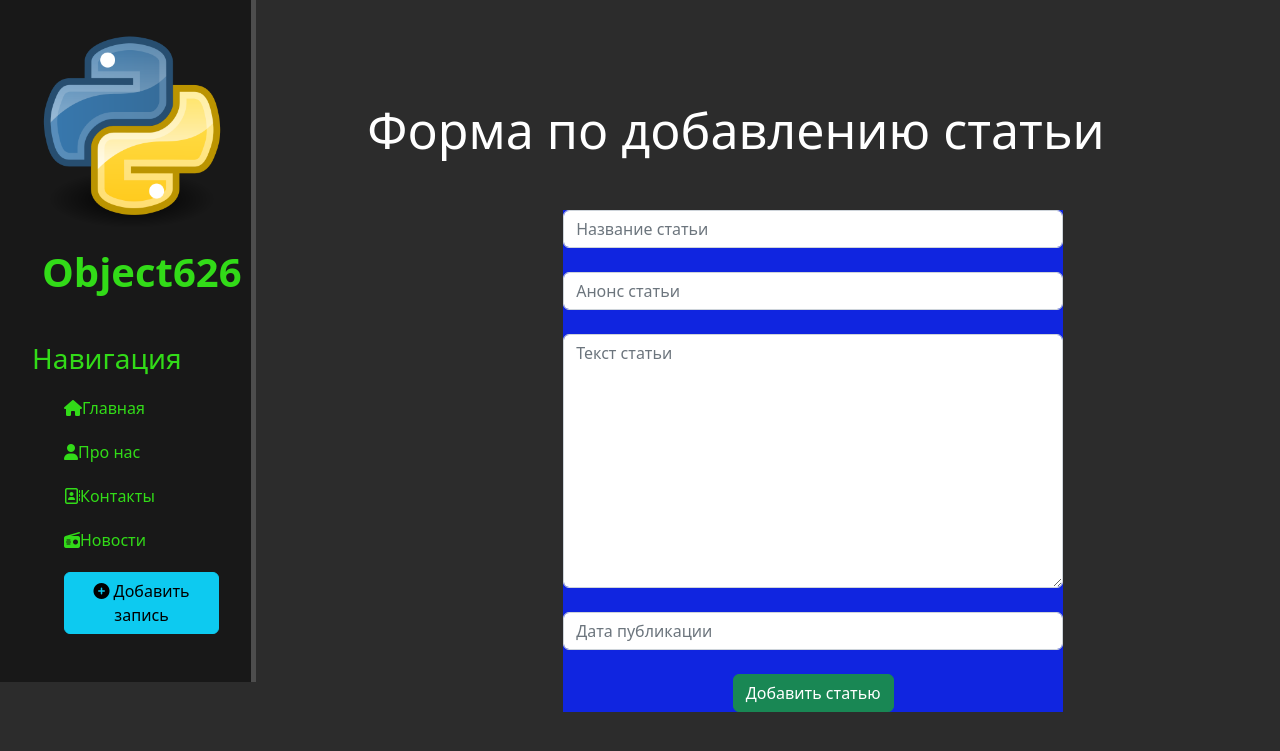
After one commit to Object-626/web_Django, a Django app: page /news/create in a window 1280 px wide. The commit adds this page. Shown: the top 751 px of the page. Run offline with Django 4.2, Linux system fonts and the light colour scheme.

Commit message:
стили подтянулись, очистил кэш и обновил страницу. Создал форму для добавления записей, настроил внешний вид и функционал.

```diff
--- a/firstproject/main/static/main/css/main.css
+++ b/firstproject/main/static/main/css/main.css
@@ -7,7 +7,7 @@ aside {
     width: 20%;
     padding: 2.5%;
     height: 100%;
-    color: #fff;
+    color: #32db18;
     border-right: 5px solid #4d4d4d;
 }
 
@@ -31,7 +31,7 @@ aside h3 {
 aside ul {list-style: none}
 
 aside ul li {
-    color: #fff;
+    color: #32db18;
     display: block;
     margin-top: 20px;
     transition: transform .6s ease;
@@ -62,3 +62,10 @@ main .features p {max-width: 400px; margin: 20px auto}
     margin: 20px 34%;
     text-align: left;
 }
+
+form {
+    margin-left: 32%;
+    width: 500px;
+    margin-top: 50px;
+    background-color: #1025e0;
+}
--- a/firstproject/main/templates/main/layout.html
+++ b/firstproject/main/templates/main/layout.html
@@ -21,6 +21,7 @@
             <a href="{% url 'about' %}"><li><i class="fa-solid fa-user"></i>Про нас</li></a>
             <a href=""><li><i class="fa-regular fa-address-book"></i>Контакты</li></a>
             <a href="{% url 'news_home' %}"><li><i class="fa-solid fa-radio"></i>Новости</li></a>
+            <a href="{% url 'create' %}"><li><button class="btn btn-info"><i class="fas fa-plus-circle"></i> Добавить запись</button></li></a>
         </ul>
     </aside>
     <main>
--- /dev/null
+++ b/firstproject/news/forms.py
@@ -0,0 +1,27 @@
+from .models import Artiles
+from django.forms import ModelForm, TextInput, DateTimeInput, Textarea
+
+class ArtilesForm(ModelForm):
+    class Meta:
+        model = Artiles
+        fields = ['title', 'anons', 'full_text', 'date']
+
+        widgets = {
+            "title": TextInput(attrs={
+                'class': 'form-control',
+                'placeholder': 'Название статьи'
+            }),
+            "anons": TextInput(attrs={
+                'class': 'form-control',
+                'placeholder': 'Анонс статьи'
+            }),
+            "date": DateTimeInput(attrs={
+                'class': 'form-control',
+                'placeholder': 'Дата публикации'
+            }),
+            "full_text": Textarea(attrs={
+                'class': 'form-control',
+                'placeholder': 'Текст статьи'
+            })
+
+        }
--- /dev/null
+++ b/firstproject/news/templates/news/create.html
@@ -0,0 +1,19 @@
+{% extends 'main/layout.html' %}
+
+{% block title %}Форма по добавлению статьи{% endblock %}
+
+{% block content %}
+    <div class="features">
+        <h1>Форма по добавлению статьи</h1>
+        <form method="post">
+            {% csrf_token %}
+            {{ form.title }}<br>
+            {{ form.anons }}<br>
+            {{ form.full_text }}<br>
+            {{ form.date }}<br>
+            <span>{{ error }}</span>
+            <button class="btn btn-success" type="submit">Добавить статью</button>
+        </form>
+
+    </div>
+{% endblock %}
--- a/firstproject/news/urls.py
+++ b/firstproject/news/urls.py
@@ -2,5 +2,6 @@ from django.urls import path
 from . import views
 urlpatterns = [
     path('', views.news_home, name='news_home'),
+    path('create', views.create, name='create')
 
 ]
--- a/firstproject/news/views.py
+++ b/firstproject/news/views.py
@@ -1,5 +1,23 @@
-from django.shortcuts import render
+from django.shortcuts import render, redirect
 from .models import Artiles
+from .forms import ArtilesForm
 def news_home(request):
     news = Artiles.objects.all()
     return render(request, 'news/news_home.html', {'news': news})
+
+def create(request):
+    error = ''
+    if request.method == 'POST':
+        form = ArtilesForm(request.POST)
+        if form.is_valid():
+            form.save()
+            return redirect('home')
+        else:
+            error = 'Форма была неверной'
+
+    form = ArtilesForm()
+    data = {
+        'form': form,
+        'error': error
+    }
+    return render(request, 'news/create.html', data)
```
Also changed, not shown: firstproject/db.sqlite3.
